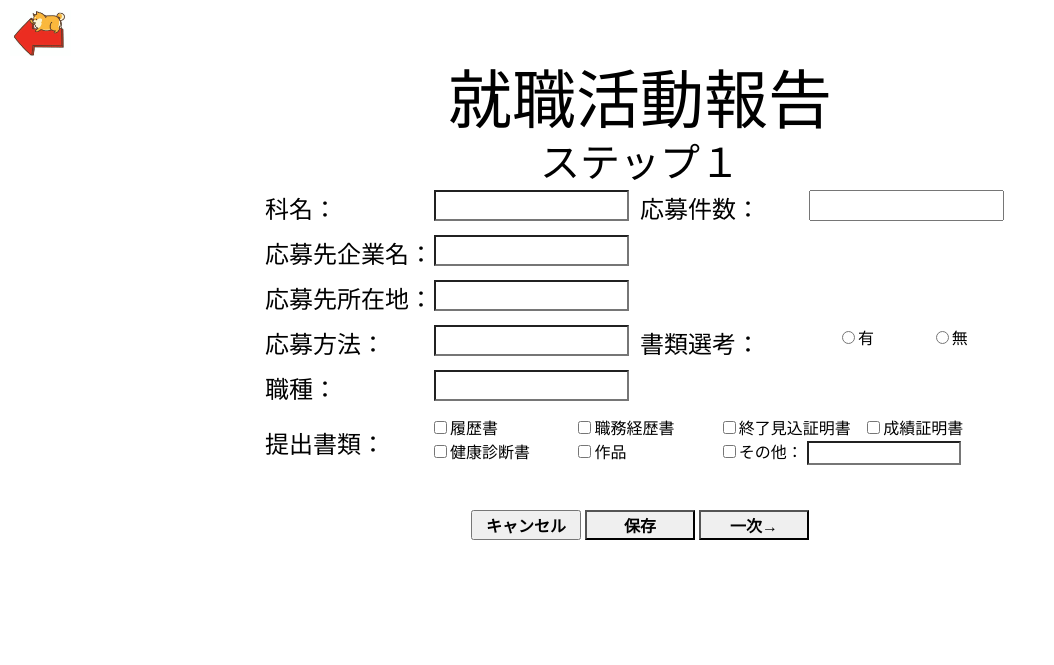
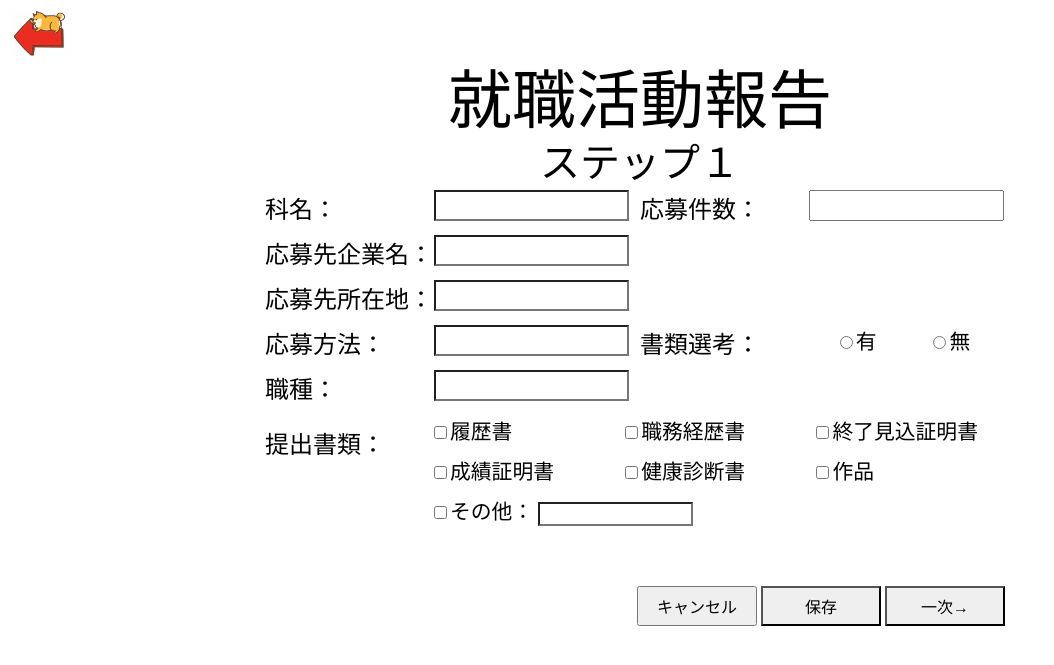
Before and after one commit to Yamashiro-R/Development_Practice, a PHP site: page /Input_Form_1.html in a window 1280 px wide. Shown: the top 665 px of the page, without its empty margins (0-1054 px from the left). Run offline with PHP 8.4, Linux system fonts and the light colour scheme.

Commit message:
Button統一済み commit

```diff
--- a/Input_Form_1.html
+++ b/Input_Form_1.html
@@ -71,7 +71,7 @@
 
 
                     </div>
-                    <div class="change">
+                    <div class="button">
                        <input type="reset"  class="btn_item" value="キャンセル" alt="キャンセル">
                         <input type="button" class="btn_item" value="保存" alt="保存">
                         <input type="button" onclick="location.href='Input_Form_2_1.html'" class="btn_item" value="一次→" alt="一次→">
--- a/Input_Form_2_1.html
+++ b/Input_Form_2_1.html
@@ -36,7 +36,7 @@
                             <textarea id="once_starge_exam_detail"  class=" Input_Form_2_1_input-view"></textarea>
                     </div>
                     <!-- </div>   -->
-                    <div class="change">
+                    <div class="button">
                         <input type="reset"  class="btn_item" value="キャンセル" alt="キャンセル">
                         <input type="button" class="btn_item" value="保存" alt="保存">
                         <input type="button" onclick="location.href='Input_Form_2_2.html'" class="btn_item" value="二次→" alt="二次→">
--- a/Input_Form_2_2.html
+++ b/Input_Form_2_2.html
@@ -36,7 +36,7 @@
                             <textarea id="once_starge_exam_detail"  class=" Input_Form_2_1_input-view"></textarea>
                     </div>
                     <!-- </div>   -->
-                    <div class="change">
+                    <div class="button">
                         <input type="reset"  class="btn_item" value="キャンセル" alt="キャンセル">
                         <input type="button" class="btn_item" value="保存" alt="保存">
                         <input type="button" onclick="location.href='Input_Form_2_3.html'" class="btn_item" value="三次→" alt="三次→">
--- a/Input_Form_2_3.html
+++ b/Input_Form_2_3.html
@@ -36,7 +36,7 @@
                             <textarea id="once_starge_exam_detail"  class=" Input_Form_2_1_input-view"></textarea>
                     </div>
                     <!-- </div>   -->
-                    <div class="change">
+                    <div class="button">
                         <input type="reset"  class="btn_item" value="キャンセル" alt="キャンセル">
                         <input type="button" class="btn_item" value="保存" alt="保存">
                         <input type="button" onclick="location.href='Input_Form_3.html'" class="btn_item" value="ステップ３→" alt="ステップ３→">
--- a/dvSearch.html
+++ b/dvSearch.html
@@ -45,7 +45,7 @@
                                 <label><input type="checkbox" id="slctmth" value="面接">面接</label>
                                 <label><input type="checkbox" id="slctmth" value="その他">その他</label>
                             </p>
-                            <div><input type="submit" value="🔍検索"></div>
+                            <div class="button"><input type="submit" value="🔍検索"></div>
                         </div>
                     </form>
                 </div>
--- a/style.css
+++ b/style.css
@@ -88,6 +88,7 @@ h3{
 }
 
 p {
+
     font-size: 150%;
     margin-top: 10px;
     margin-bottom: 10px;
@@ -100,6 +101,19 @@ p {
     margin-left: 10px;
     position: absolute;
 }
+.button{
+    margin-top: 50px;
+    margin-bottom: 20px;
+    padding-right: 10px;
+    text-align: right;
+}
+.button input ,.button button{
+ width: 120px;
+ height: 40px;
+
+}
+
+
 
 /*共通部分ここから↑*/
 
@@ -374,20 +388,7 @@ p {
 .div-detail div:nth-last-of-type(2) div p, .div-detail div:nth-last-of-type(1) div p {
     margin-right: 0;
 }
-.change {
-    text-align: center;
-}
 
-.change button {
-    width: 70px;
-    height: 30px;
-    margin-top: 40px;
-    font-weight: bold;
-}
-
-.change button:first-child {
-    margin-right: 100px;
-}
 
 .page-top {
     width: 70px;
@@ -413,6 +414,11 @@ p {
     width: 40%;
 }*/
 
+.input-view_1 div, .docu_sele div ,
+.Input_Form_2_1_area_div div{
+    font-size: 130%;
+    margin-bottom: 10px;
+}
 .input-view {
     box-sizing: content-box;
     width: 50%;
@@ -451,7 +457,7 @@ p {
     justify-content: space-between;
  }
  .docu_sele div {
-    width: 24%;
+    width: 32%;
     display: inline-block;
  }
  .div_oder_area {
@@ -461,12 +467,6 @@ p {
     width: 50%;
  }
 
-.change input {
-    width: 110px;
-    height: 30px;
-    margin-top: 40px;
-    font-weight: bold;
-}
 
 /* Input_Form_3用 ここから↓ */
 
@@ -492,7 +492,8 @@ p {
     height: 150px;
     margin-top: 30px;
 }
-
+/*
+ゆうとさんの
 .button {
     text-align: right;
     margin-top: 60px;
@@ -505,7 +506,7 @@ p {
     height: 50px;
     letter-spacing: 0.3em;
     font-weight: bold;
-}
+}*/
 
 /* Input_Form_3用 ここまで↑ */
 
@@ -585,7 +586,10 @@ p {
     .Input_Form_2_1_input-view {
         width: 100%;
     }
-    .docu_sele div , .Input_Form_2_1_area_div div {
+    .docu_sele div {
+        width: 43%;
+    }
+    .Input_Form_2_1_area_div div {
         width: 32%;
     }
 
```
